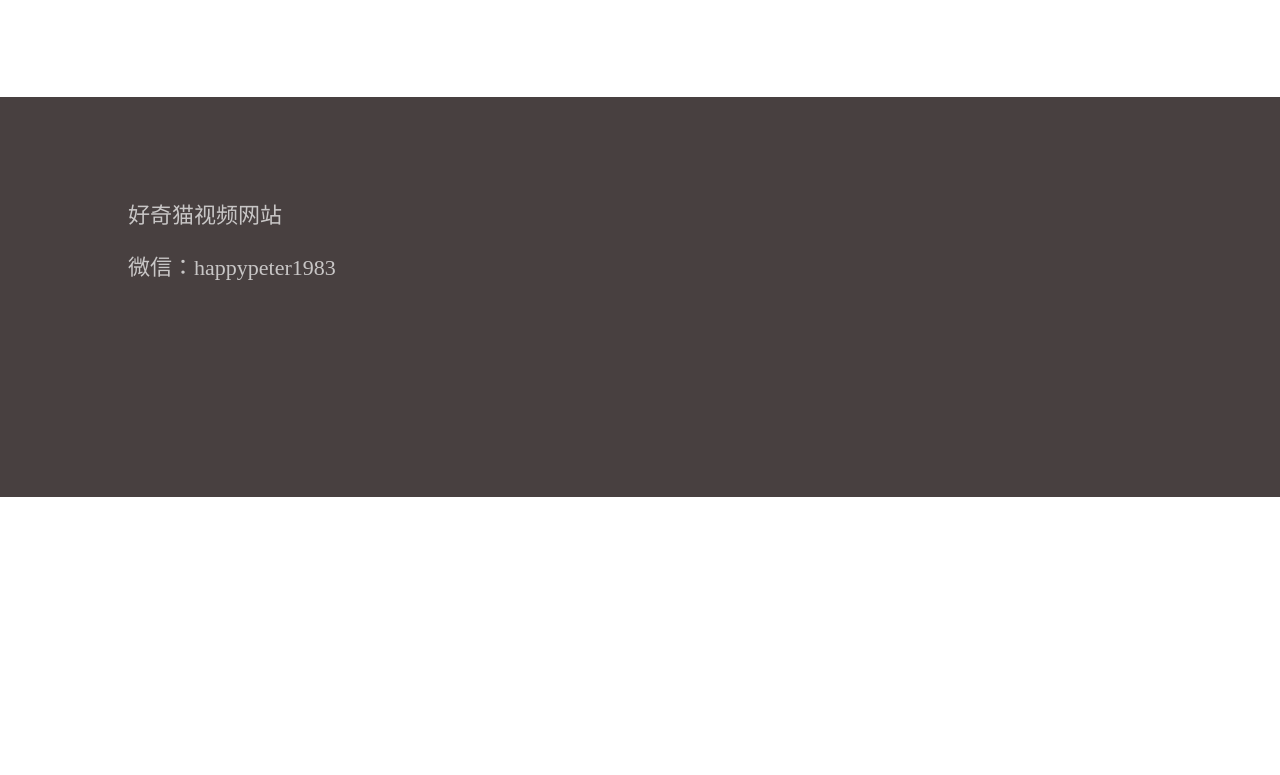
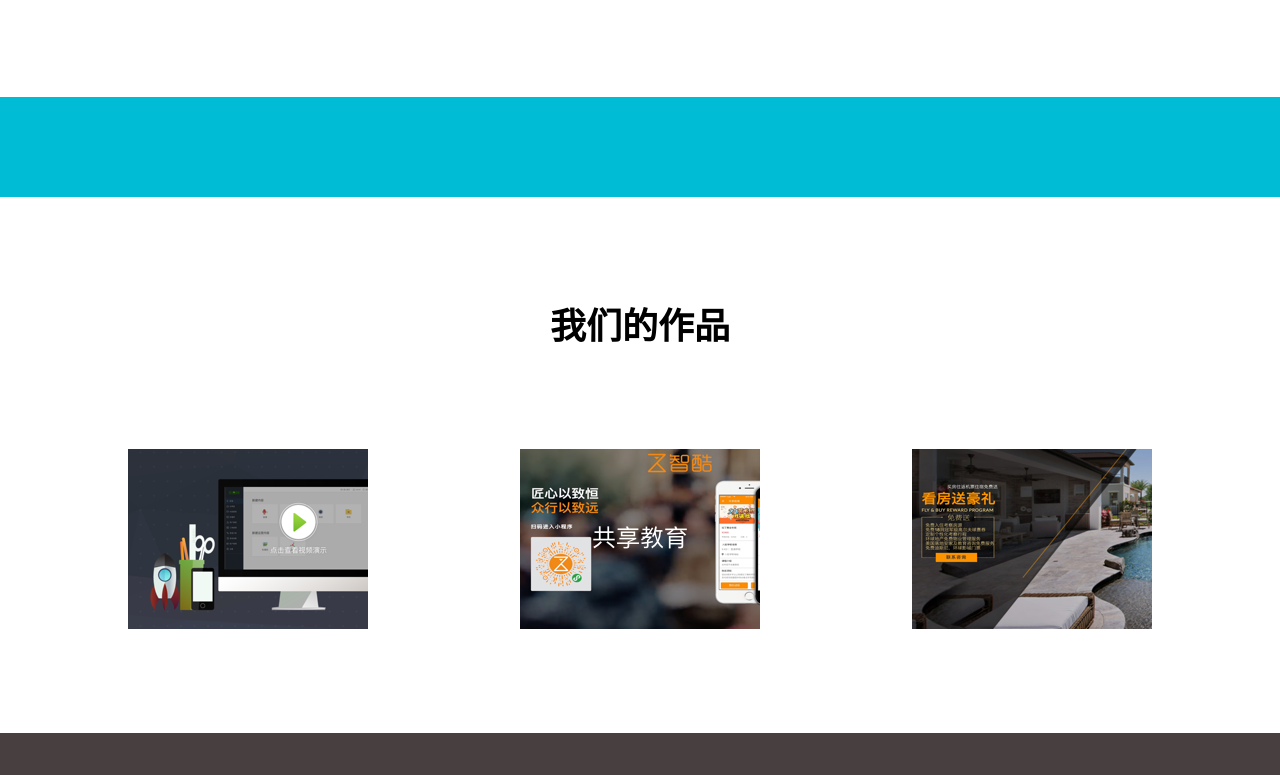
Before and after one commit to happypeter/b-haoqicat, a React app: page / in a window 1280 px wide. Shown: the part 1765-2540 px from the top of the page. Before the commit the page ends 2262 px from the top, so only its background shows below. Built offline with nearby package versions, Linux system fonts and the light colour scheme.

Commit message:
我们的作品

```diff
--- a/src/components/App/Main/Main.css
+++ b/src/components/App/Main/Main.css
@@ -84,3 +84,53 @@
 .main .wechat-info {
   padding-top: 100px;
 }
+
+.line {
+  height: 100px;
+  background-color: #00bcd4;
+}
+
+.we-works {
+  max-width: 1024px;
+  margin: 0 auto;
+  padding-bottom: 100px;
+}
+
+.we-works h5 {
+  font-size: 36px;
+  text-align: center;
+  padding: 100px 0;
+}
+
+.we-works .works {
+  display: flex;
+  justify-content: space-between;
+}
+
+.we-works .works .card {
+  position: relative;
+}
+
+
+.backdrop {
+  position: absolute;
+  display: flex;
+  right: 0px;
+  bottom: 0px;
+  top: 0px;
+  left: 0px;
+  text-align: center;
+  font-size: 24px;
+  align-items: center;
+  transition: all 0.5s;
+  transform: rotateX(90deg);
+}
+
+.we-works .works .card:hover .backdrop{
+  transform: rotateX(0deg);
+  background: rgba(0, 188, 212, 0.84);
+}
+
+.backdrop span {
+  margin: 0 auto;
+}
--- a/src/components/App/Main/Main.js
+++ b/src/components/App/Main/Main.js
@@ -1,6 +1,7 @@
 import React, { Component } from 'react';
 import WebIcon from './WebIcon.js'
 import WeChat from './WeChat.js'
+import Works from './Works.js'
 import './Main.css'
 
 class Main extends Component {
@@ -36,6 +37,8 @@ class Main extends Component {
             <p>我们做微信公众号开发，也做微信小程序开发。不管用户是安卓手机还是苹果，其实都不重要，因为大部分时间他们都待在微信里。好奇猫帮您的企业跟客户在微信中实现内容订阅，登录认证，商品支付等各种方式亲密接触。</p>
           </div>
         </div>
+        <div className="line"></div>
+        <Works />
       </div>
     )
   }
--- /dev/null
+++ b/src/components/App/Main/Works.js
@@ -0,0 +1,93 @@
+import React, { PropTypes } from 'react'
+
+class Works extends React.Component {
+  constructor() {
+    super()
+    this.state = {
+      show1: false,
+      show2: false,
+      show3: false,
+    }
+  }
+
+  handleMouseOver = (i) => {
+    if (i === 1) {
+      this.setState({
+        show1: true
+      })
+    } if (i === 2) {
+      this.setState({
+        show2: true
+      })
+    } else {
+      this.setState({
+        show3: true
+      })
+    }
+  }
+
+  handleMouseOut = (i) => {
+    if (i === 1) {
+      this.setState({
+        show1: false
+      })
+    } if (i === 2) {
+      this.setState({
+        show2: false
+      })
+    } else {
+      this.setState({
+        show3: false
+      })
+    }
+  }
+
+  render () {
+    let backdropStyle = {
+     zIndex: '9997',
+     color: '#fff',
+    }
+    return(
+      <div className="we-works">
+        <h5>我们的作品</h5>
+        <div className="works">
+          <div className="card"
+            onMouseOver={this.handleMouseOver.bind(this,1)}
+            onMouseOut={this.handleMouseOut.bind(this,1)}
+            >
+            <div className="backdrop"
+              style={this.state.show1 ? backdropStyle : null}
+              >
+              <span>毛豆网</span>
+            </div>
+            <img src={require('../../images/work-demo2.png')} />
+          </div>
+          <div className="card"
+            onMouseOver={this.handleMouseOver.bind(this,2)}
+            onMouseOut={this.handleMouseOut.bind(this,2)}
+            >
+            <div className="backdrop"
+              style={this.state.show2 ? backdropStyle : null}
+              >
+              <span>共享教育</span>
+            </div>
+            <img src={require('../../images/work-demo1.png')} />
+          </div>
+          <div className="card"
+            onMouseOver={this.handleMouseOver.bind(this,3)}
+            onMouseOut={this.handleMouseOut.bind(this,3)}
+            >
+            <div className="backdrop"
+              style={this.state.show3 ? backdropStyle : null}
+              >
+              <span>房地产</span>
+            </div>
+            <img src={require('../../images/work-demo.png')} />
+          </div>
+        </div>
+      </div>
+    )
+  }
+}
+
+export default Works;
```
Also changed, not shown: package.json (line endings or trailing spaces), src/components/images/work-demo.png (added), src/components/images/work-demo1.png (added), src/components/images/work-demo2.png (added).
